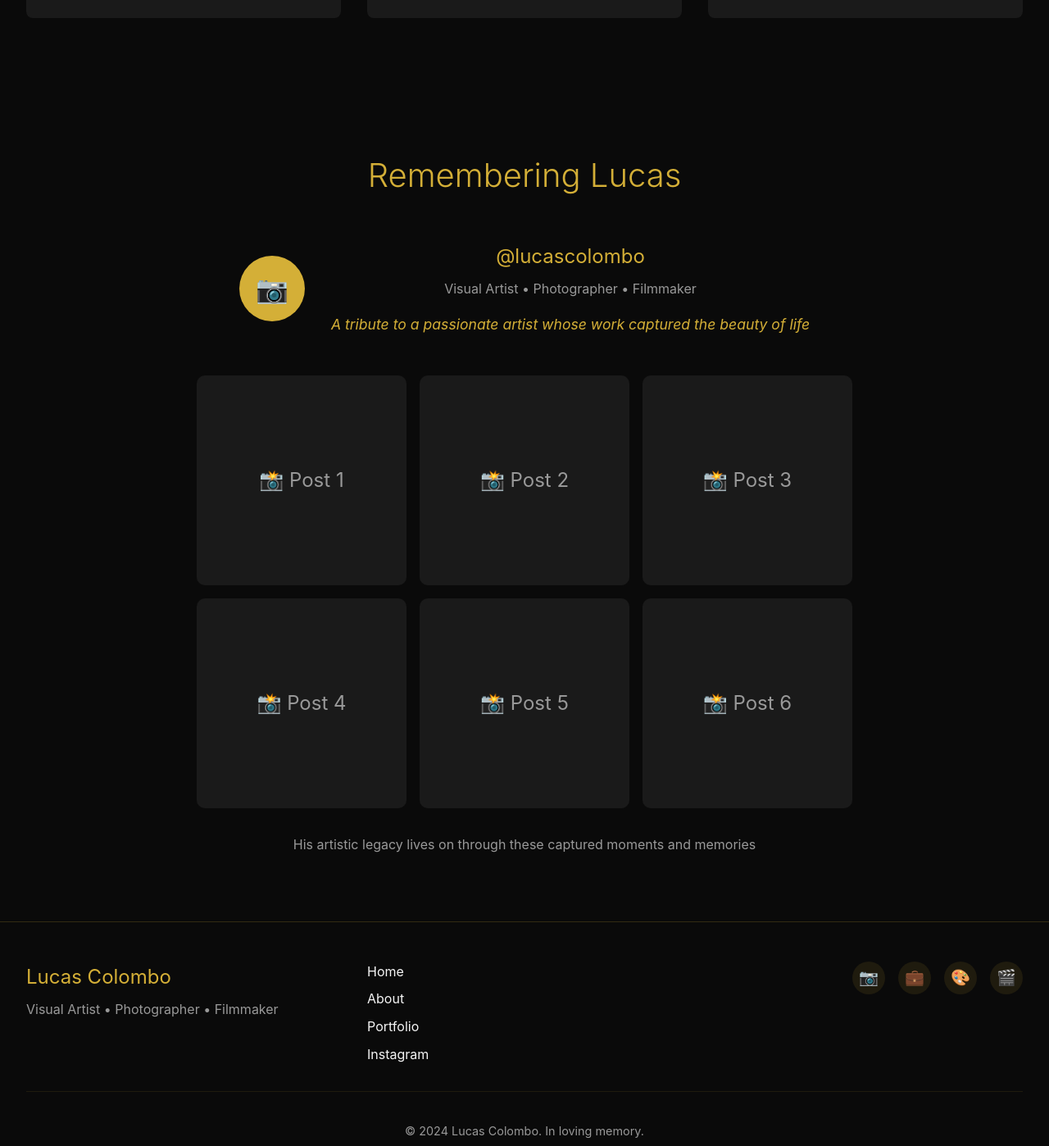
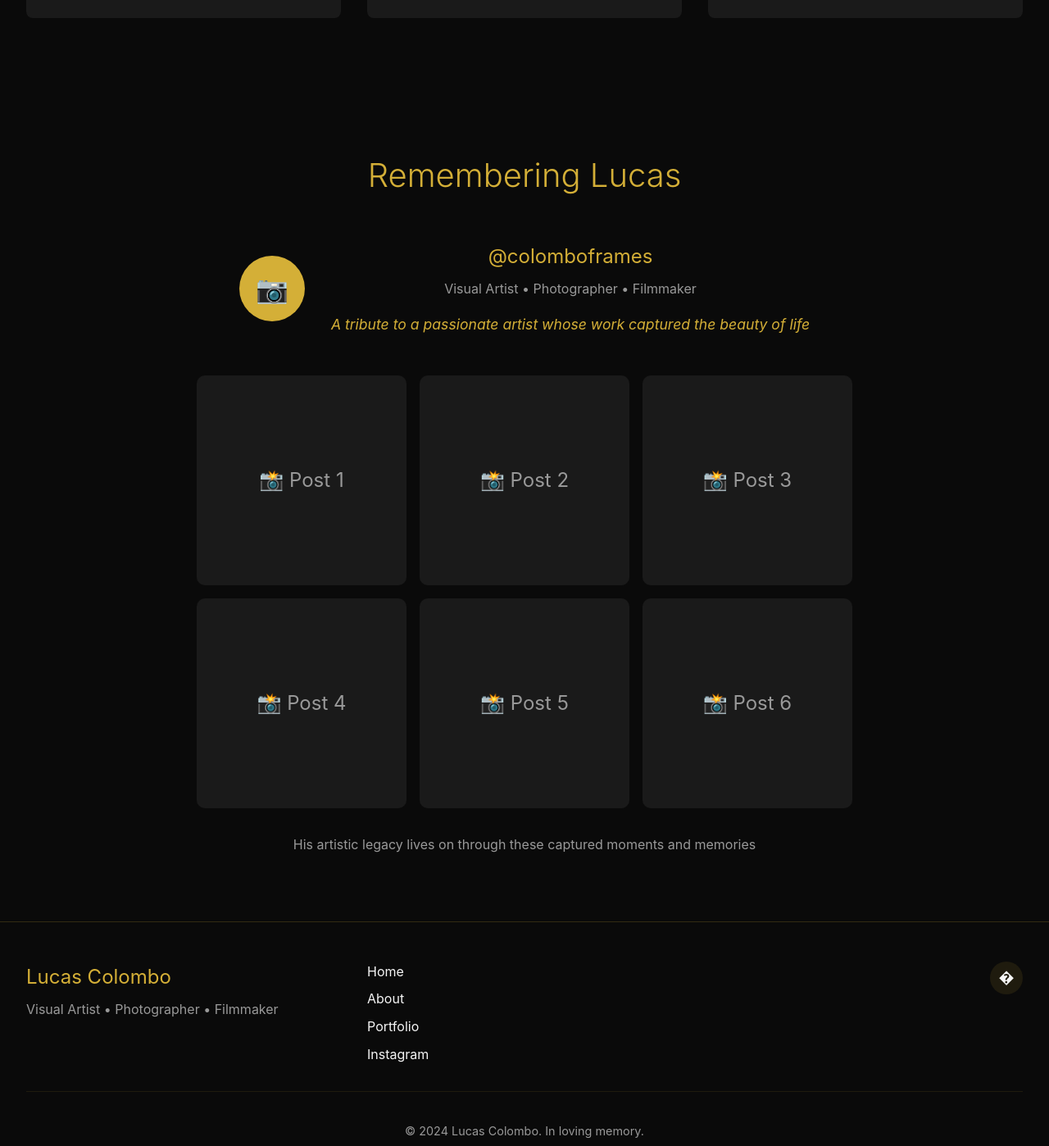
Before and after one commit to vinicius-hayden/lucas-colombo-portfolio, a Next.js app: page / in a window 1280 px wide. Shown: the part 3290-4688 px from the top of the page at 82% size. Built offline with nearby package versions, Linux system fonts and the light colour scheme.

Commit message:
fix links

```diff
--- a/src/components/Contact.js
+++ b/src/components/Contact.js
@@ -40,17 +40,8 @@ export default function Contact() {
           <div className="social-links">
             <h4>Follow My Work</h4>
             <div className="social-icons">
-              <a href="https://instagram.com/lucascolombo" target="_blank" rel="noopener noreferrer">
-                📷 Instagram
-              </a>
-              <a href="https://linkedin.com/in/lucascolombo" target="_blank" rel="noopener noreferrer">
-                💼 LinkedIn
-              </a>
-              <a href="https://behance.net/lucascolombo" target="_blank" rel="noopener noreferrer">
-                🎨 Behance
-              </a>
-              <a href="https://vimeo.com/lucascolombo" target="_blank" rel="noopener noreferrer">
-                🎬 Vimeo
+              <a href="https://instagram.com/colomboframes" target="_blank" rel="noopener noreferrer">
+                � Instagram
               </a>
             </div>
           </div>
--- a/src/components/Footer.js
+++ b/src/components/Footer.js
@@ -18,17 +18,8 @@ export default function Footer() {
 
         <div className="footer-right">
           <div className="footer-social">
-            <a href="https://instagram.com/lucascolombo" target="_blank" rel="noopener noreferrer">
-              📷
-            </a>
-            <a href="https://linkedin.com/in/lucascolombo" target="_blank" rel="noopener noreferrer">
-              💼
-            </a>
-            <a href="https://behance.net/lucascolombo" target="_blank" rel="noopener noreferrer">
-              🎨
-            </a>
-            <a href="https://vimeo.com/lucascolombo" target="_blank" rel="noopener noreferrer">
-              🎬
+            <a href="https://instagram.com/colomboframes" target="_blank" rel="noopener noreferrer">
+              �
             </a>
           </div>
         </div>
--- a/src/components/Instagram.js
+++ b/src/components/Instagram.js
@@ -16,7 +16,7 @@ export default function Instagram() {
           <div className="instagram-profile">
             <div className="instagram-avatar">📷</div>
             <div className="instagram-info">
-              <h3>@lucascolombo</h3>
+              <h3>@colomboframes</h3>
               <p>Visual Artist • Photographer • Filmmaker</p>
               <p className="memorial-text">A tribute to a passionate artist whose work captured the beauty of life</p>
             </div>
```
